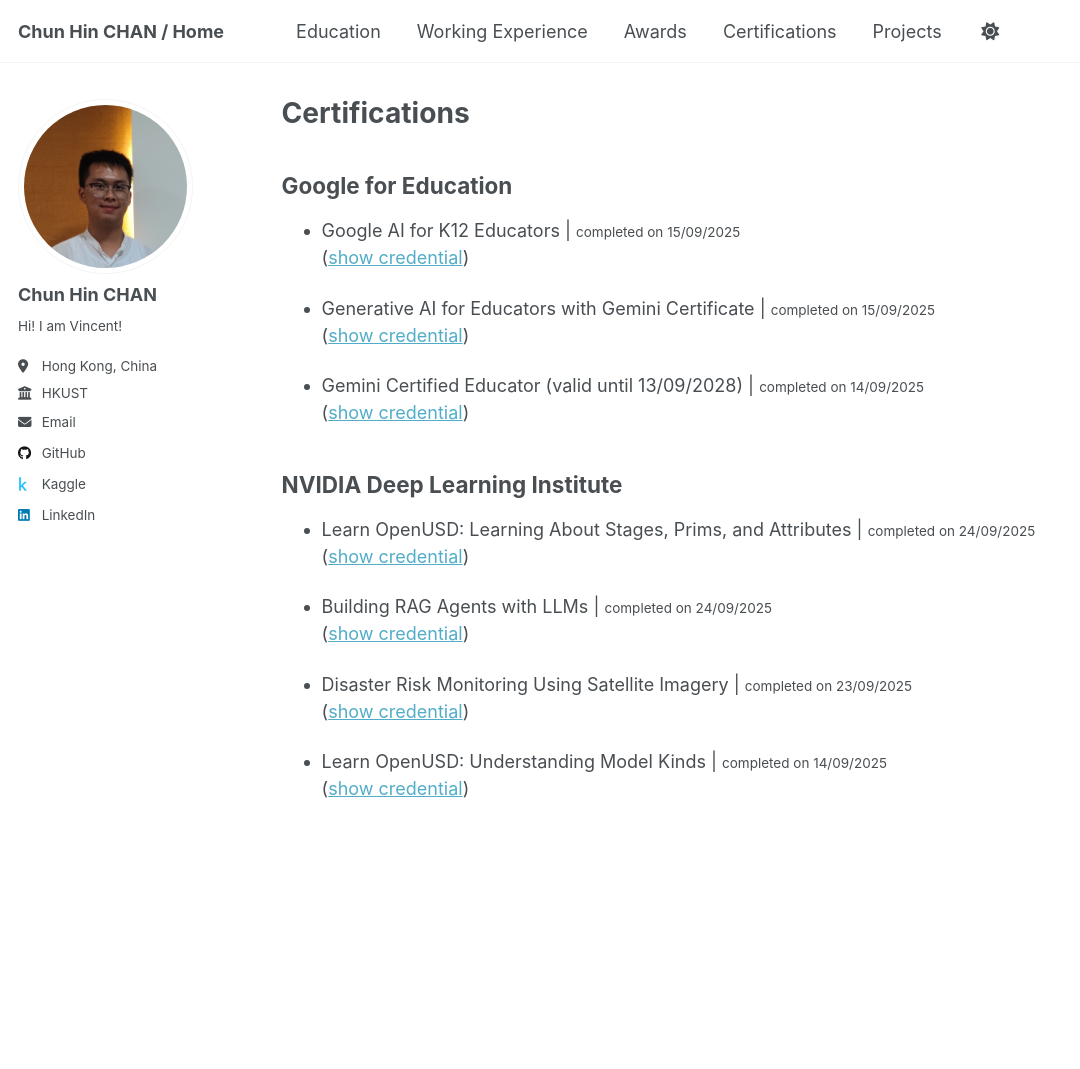
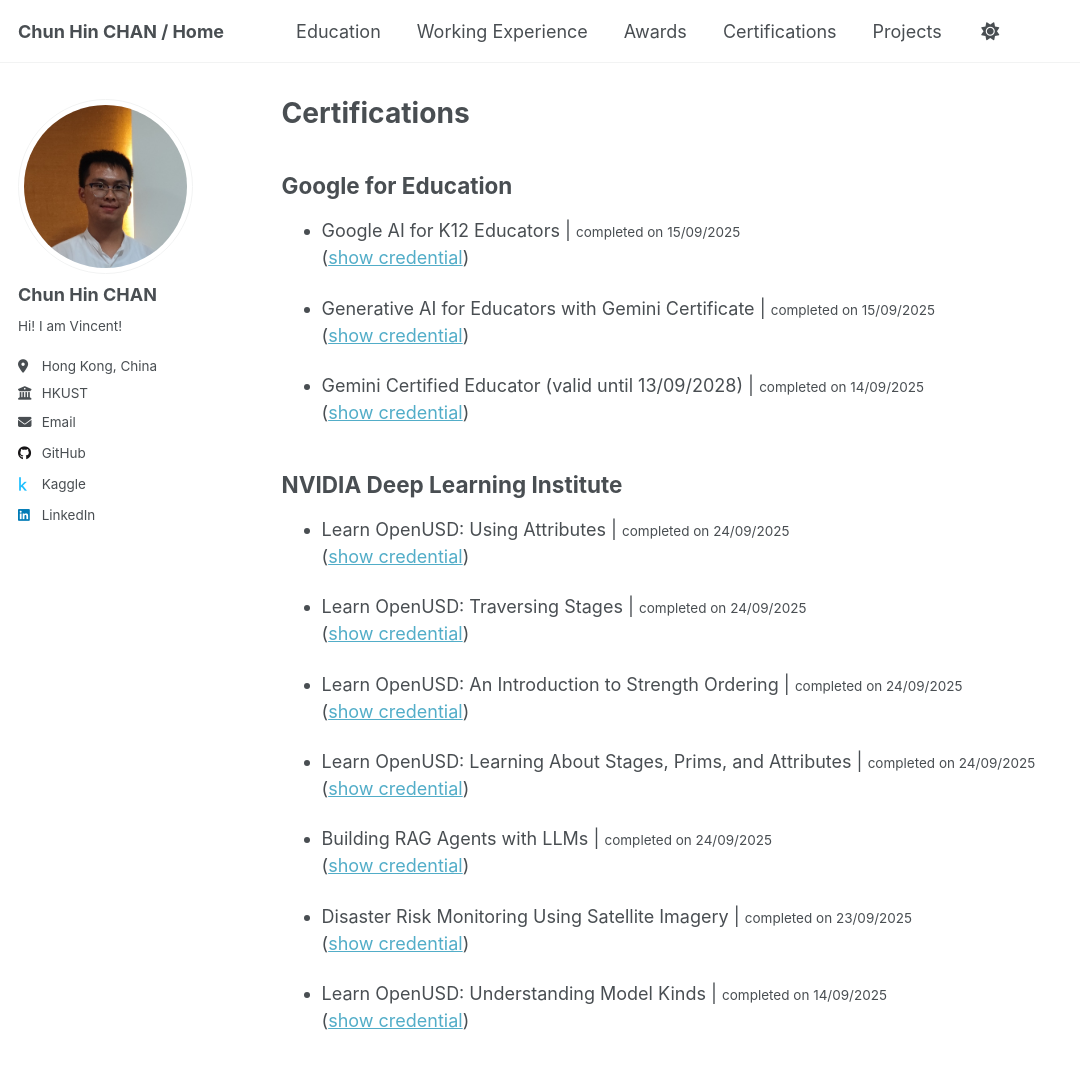
Before and after one commit to Vincent-Chan/index, a Jekyll site: the page built from _pages/certifications.md, in a window 1280 px wide and 1094 px high. Shown: the top 1069 px of the window, without its empty margins (0-1080 px from the left). Built offline with Jekyll 4.4.1, drawn with Linux system fonts in a browser that asks for light colours.

Commit message:
added 3 new Nvidia certificates

```diff
--- a/_pages/certifications.md
+++ b/_pages/certifications.md
@@ -21,6 +21,15 @@ redirect_from:
 
 ## NVIDIA Deep Learning Institute
 
+* Learn OpenUSD: Using Attributes | <small>completed on 24/09/2025</small>
+<br>([show credential](https://learn.nvidia.com/certificates?id=nSr5G0hTR0C9zywQ2vekrw))
+
+* Learn OpenUSD: Traversing Stages | <small>completed on 24/09/2025</small>
+<br>([show credential](https://learn.nvidia.com/certificates?id=OVNFn9TUTPmchDnh3eaLkQ))
+
+* Learn OpenUSD: An Introduction to Strength Ordering | <small>completed on 24/09/2025</small>
+<br>([show credential](https://learn.nvidia.com/certificates?id=RaHywpGPQy21zxkkBEdBmw))
+
 * Learn OpenUSD: Learning About Stages, Prims, and Attributes | <small>completed on 24/09/2025</small>
 <br>([show credential](https://learn.nvidia.com/certificates?id=W8AjJCHRTZCC6ulEOoN5VQ))
 
```
